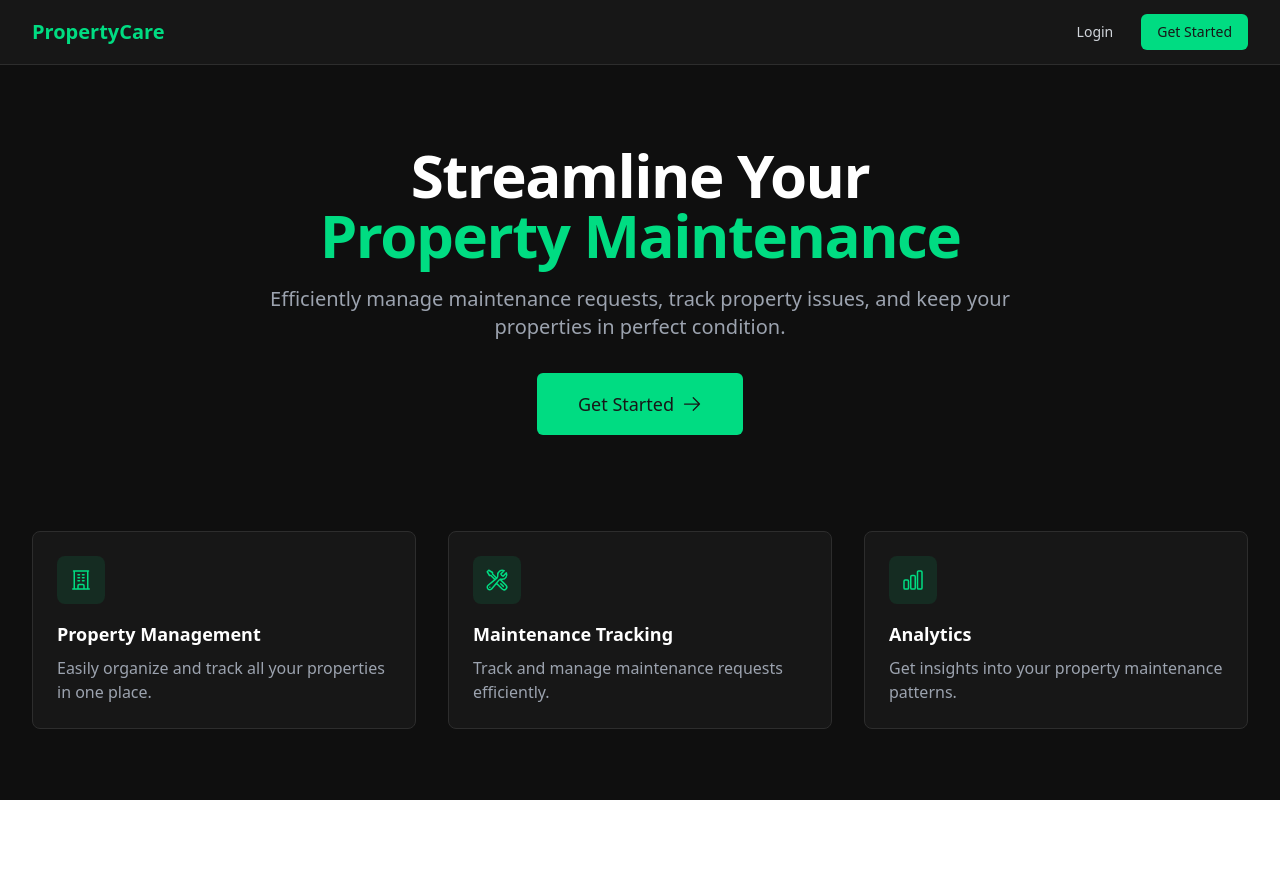
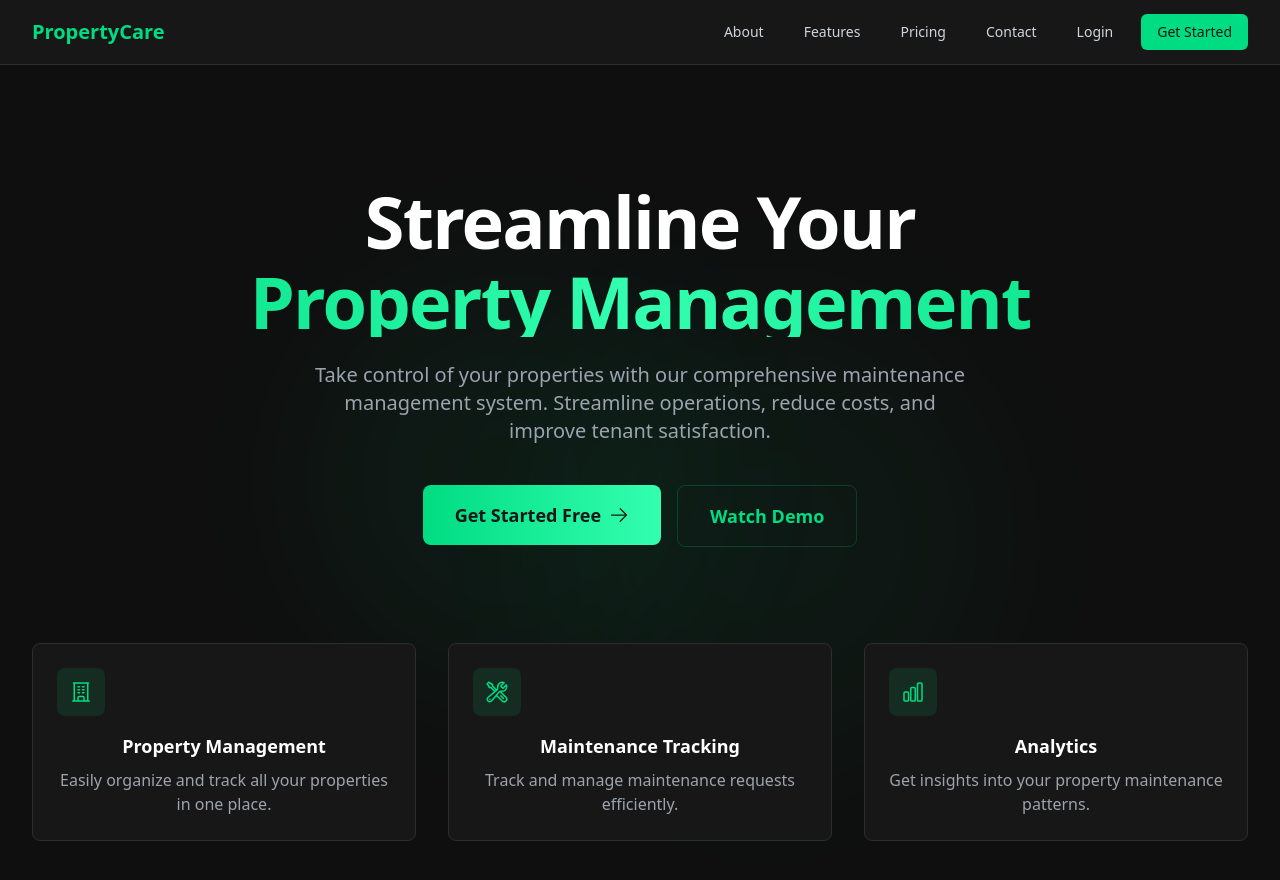
Before and after one commit to GhostMods00/PropertyCare, a React (Vite) app in the folder client/: page / in a window 1280 px wide. Shown: the top 880 px of the page. Before the commit the page ends 800 px from the top, so only its background shows below. Built offline with nearby package versions, Linux system fonts and the light colour scheme; the HTML template or start-up script is replaced by a standard one.

Commit message:
Added Footer

```diff
--- /dev/null
+++ b/client/src/components/home/Footer.jsx
@@ -0,0 +1,73 @@
+import { Link } from 'react-router-dom';
+
+const Footer = () => {
+  return (
+    <footer className="bg-dark-darker pt-12 pb-8">
+      <div className="max-w-7xl mx-auto px-4 sm:px-6 lg:px-8">
+        <div className="grid grid-cols-2 md:grid-cols-4 gap-8 pb-8">
+          <div>
+            <h3 className="text-white font-semibold mb-4">Product</h3>
+            <ul className="space-y-2">
+              <li><Link to="/features" className="text-gray-400 hover:text-primary">Features</Link></li>
+              <li><Link to="/pricing" className="text-gray-400 hover:text-primary">Pricing</Link></li>
+              <li><Link to="/demo" className="text-gray-400 hover:text-primary">Demo</Link></li>
+            </ul>
+          </div>
+          <div>
+            <h3 className="text-white font-semibold mb-4">Company</h3>
+            <ul className="space-y-2">
+              <li><Link to="/about" className="text-gray-400 hover:text-primary">About Us</Link></li>
+              <li><Link to="/contact" className="text-gray-400 hover:text-primary">Contact</Link></li>
+              <li><Link to="/careers" className="text-gray-400 hover:text-primary">Careers</Link></li>
+            </ul>
+          </div>
+          <div>
+            <h3 className="text-white font-semibold mb-4">Resources</h3>
+            <ul className="space-y-2">
+              <li><Link to="/blog" className="text-gray-400 hover:text-primary">Blog</Link></li>
+              <li><Link to="/help" className="text-gray-400 hover:text-primary">Help Center</Link></li>
+              <li><Link to="/guides" className="text-gray-400 hover:text-primary">Guides</Link></li>
+            </ul>
+          </div>
+          <div>
+            <h3 className="text-white font-semibold mb-4">Legal</h3>
+            <ul className="space-y-2">
+              <li><Link to="/privacy" className="text-gray-400 hover:text-primary">Privacy</Link></li>
+              <li><Link to="/terms" className="text-gray-400 hover:text-primary">Terms</Link></li>
+              <li><Link to="/security" className="text-gray-400 hover:text-primary">Security</Link></li>
+            </ul>
+          </div>
+        </div>
+        <div className="pt-8 border-t border-dark-lighter">
+          <div className="flex flex-col md:flex-row justify-between items-center">
+            <div className="text-gray-400">
+              © 2025 PropertyCare. All rights reserved.
+            </div>
+            <div className="flex space-x-6 mt-4 md:mt-0">
+              <a href="#" className="text-gray-400 hover:text-primary">
+                <span className="sr-only">Facebook</span>
+                <svg className="h-6 w-6" fill="currentColor" viewBox="0 0 24 24">
+                  <path d="M22 12c0-5.523-4.477-10-10-10S2 6.477 2 12c0 4.991 3.657 9.128 8.438 9.878v-6.987h-2.54V12h2.54V9.797c0-2.506 1.492-3.89 3.777-3.89 1.094 0 2.238.195 2.238.195v2.46h-1.26c-1.243 0-1.63.771-1.63 1.562V12h2.773l-.443 2.89h-2.33v6.988C18.343 21.128 22 16.991 22 12z" />
+                </svg>
+              </a>
+              <a href="#" className="text-gray-400 hover:text-primary">
+                <span className="sr-only">Twitter</span>
+                <svg className="h-6 w-6" fill="currentColor" viewBox="0 0 24 24">
+                  <path d="M8.29 20.251c7.547 0 11.675-6.253 11.675-11.675 0-.178 0-.355-.012-.53A8.348 8.348 0 0022 5.92a8.19 8.19 0 01-2.357.646 4.118 4.118 0 001.804-2.27 8.224 8.224 0 01-2.605.996 4.107 4.107 0 00-6.993 3.743 11.65 11.65 0 01-8.457-4.287 4.106 4.106 0 001.27 5.477A4.072 4.072 0 012.8 9.713v.052a4.105 4.105 0 003.292 4.022 4.095 4.095 0 01-1.853.07 4.108 4.108 0 003.834 2.85A8.233 8.233 0 012 18.407a11.616 11.616 0 006.29 1.84" />
+                </svg>
+              </a>
+              <a href="#" className="text-gray-400 hover:text-primary">
+                <span className="sr-only">GitHub</span>
+                <svg className="h-6 w-6" fill="currentColor" viewBox="0 0 24 24">
+                  <path d="M12 2C6.477 2 2 6.484 2 12.017c0 4.425 2.865 8.18 6.839 9.504.5.092.682-.217.682-.483 0-.237-.008-.868-.013-1.703-2.782.605-3.369-1.343-3.369-1.343-.454-1.158-1.11-1.466-1.11-1.466-.908-.62.069-.608.069-.608 1.003.07 1.531 1.032 1.531 1.032.892 1.53 2.341 1.088 2.91.832.092-.647.35-1.088.636-1.338-2.22-.253-4.555-1.113-4.555-4.951 0-1.093.39-1.988 1.029-2.688-.103-.253-.446-1.272.098-2.65 0 0 .84-.27 2.75 1.026A9.564 9.564 0 0112 6.844c.85.004 1.705.115 2.504.337 1.909-1.296 2.747-1.027 2.747-1.027.546 1.379.202 2.398.1 2.651.64.7 1.028 1.595 1.028 2.688 0 3.848-2.339 4.695-4.566 4.943.359.309.678.92.678 1.855 0 1.338-.012 2.419-.012 2.747 0 .268.18.58.688.482A10.019 10.019 0 0022 12.017C22 6.484 17.522 2 12 2z" />
+                </svg>
+              </a>
+            </div>
+          </div>
+        </div>
+      </div>
+    </footer>
+  );
+};
+
+export default Footer;
--- a/client/src/pages/Home.jsx
+++ b/client/src/pages/Home.jsx
@@ -3,10 +3,25 @@
 import { ArrowRightIcon, BuildingOfficeIcon, WrenchScrewdriverIcon, ChartBarIcon } from '@heroicons/react/24/outline';
 
 const Home = () => {
+  // Animation variants
   const fadeIn = {
     initial: { opacity: 0, y: 20 },
     animate: { opacity: 1, y: 0 },
     transition: { duration: 0.6 }
+  };
+
+  const containerVariants = {
+    hidden: {},
+    show: {
+      transition: {
+        staggerChildren: 0.2,
+      },
+    },
+  };
+
+  const itemVariants = {
+    hidden: { opacity: 0, y: 20 },
+    show: { opacity: 1, y: 0 },
   };
 
   return (
@@ -19,6 +34,30 @@
               <h1 className="text-primary text-xl font-bold">PropertyCare</h1>
             </div>
             <div className="flex space-x-4">
+              <Link
+                to="/about"
+                className="text-gray-300 hover:text-primary px-3 py-2 rounded-md text-sm font-medium transition-colors"
+              >
+                About
+              </Link>
+              <Link
+                to="/features"
+                className="text-gray-300 hover:text-primary px-3 py-2 rounded-md text-sm font-medium transition-colors"
+              >
+                Features
+              </Link>
+              <Link
+                to="/pricing"
+                className="text-gray-300 hover:text-primary px-3 py-2 rounded-md text-sm font-medium transition-colors"
+              >
+                Pricing
+              </Link>
+              <Link
+                to="/contact"
+                className="text-gray-300 hover:text-primary px-3 py-2 rounded-md text-sm font-medium transition-colors"
+              >
+                Contact
+              </Link>
               <Link
                 to="/login"
                 className="text-gray-300 hover:text-primary px-3 py-2 rounded-md text-sm font-medium transition-colors"
@@ -37,38 +76,95 @@
       </nav>
 
       {/* Hero Section */}
-      <main>
-        <div className="max-w-7xl mx-auto px-4 sm:px-6 lg:px-8 pt-20 pb-16">
+      <div className="relative overflow-hidden pt-[120px] pb-[110px] bg-dark-dark">
+        {/* Animated background elements */}
+        <div className="absolute inset-0 w-full h-full">
           <motion.div
+            animate={{
+              scale: [1, 1.2, 1],
+              opacity: [0.3, 0.2, 0.3],
+            }}
+            transition={{
+              duration: 8,
+              repeat: Infinity,
+              repeatType: "reverse",
+            }}
+            className="absolute top-1/4 left-1/4 w-96 h-96 bg-primary/20 rounded-full blur-3xl"
+          />
+          <motion.div
+            animate={{
+              scale: [1, 1.2, 1],
+              opacity: [0.2, 0.3, 0.2],
+            }}
+            transition={{
+              duration: 8,
+              repeat: Infinity,
+              repeatType: "reverse",
+              delay: 1,
+            }}
+            className="absolute bottom-1/4 right-1/4 w-96 h-96 bg-primary-dark/20 rounded-full blur-3xl"
+          />
+        </div>
+
+        <div className="relative max-w-7xl mx-auto px-4 sm:px-6 lg:px-8">
+          <motion.div
+            variants={containerVariants}
+            initial="hidden"
+            animate="show"
             className="text-center"
-            initial="initial"
-            animate="animate"
-            variants={fadeIn}
           >
-            <h1 className="text-4xl tracking-tight font-extrabold text-white sm:text-5xl md:text-6xl">
-              <span className="block">Streamline Your</span>
-              <span className="block text-primary">Property Maintenance</span>
-            </h1>
-            <p className="mt-3 max-w-md mx-auto text-base text-gray-400 sm:text-lg md:mt-5 md:text-xl md:max-w-3xl">
-              Efficiently manage maintenance requests, track property issues, and keep your properties in perfect condition.
-            </p>
-            <div className="mt-5 max-w-md mx-auto sm:flex sm:justify-center md:mt-8">
+            {/* Main heading */}
+            <motion.h1
+              variants={itemVariants}
+              className="text-4xl md:text-6xl lg:text-7xl font-extrabold tracking-tight"
+            >
+              <span className="block text-white">Streamline Your</span>
+              <span className="block mt-2 bg-gradient-to-r from-primary via-primary-light to-primary bg-clip-text text-transparent">
+                Property Management
+              </span>
+            </motion.h1>
+
+            {/* Subheading */}
+            <motion.p
+              variants={itemVariants}
+              className="mt-6 max-w-2xl mx-auto text-lg md:text-xl text-gray-400"
+            >
+              Take control of your properties with our comprehensive maintenance
+              management system. Streamline operations, reduce costs, and improve tenant satisfaction.
+            </motion.p>
+
+            {/* CTA Buttons */}
+            <motion.div
+              variants={itemVariants}
+              className="mt-10 flex flex-col sm:flex-row gap-4 justify-center"
+            >
               <motion.div
                 whileHover={{ scale: 1.05 }}
                 whileTap={{ scale: 0.95 }}
               >
                 <Link
                   to="/register"
-                  className="flex items-center justify-center px-8 py-3 border border-transparent text-base font-medium rounded-md text-dark bg-primary hover:bg-primary-dark md:py-4 md:text-lg md:px-10 transition-colors"
+                  className="group flex items-center justify-center px-8 py-4 border-0 rounded-lg bg-gradient-to-r from-primary to-primary-light text-dark font-semibold text-lg transition-all hover:shadow-lg hover:shadow-primary/50"
                 >
-                  Get Started
-                  <ArrowRightIcon className="ml-2 h-5 w-5" />
+                  Get Started Free
+                  <ArrowRightIcon className="ml-2 h-5 w-5 group-hover:translate-x-1 transition-transform" />
                 </Link>
               </motion.div>
-            </div>
+
+              <motion.div
+                whileHover={{ scale: 1.05 }}
+                whileTap={{ scale: 0.95 }}
+              >
+                <Link
+                  to="/demo"
+                  className="flex items-center justify-center px-8 py-4 border border-primary/20 rounded-lg text-primary hover:bg-primary/10 font-semibold text-lg transition-all"
+                >
+                  Watch Demo
+                </Link>
+              </motion.div>
             </motion.div>
 
-          {/* Features Section */}
+            {/* Feature Cards */}
             <motion.div
               className="mt-24 grid grid-cols-1 gap-8 sm:grid-cols-2 lg:grid-cols-3"
               initial={{ opacity: 0, y: 20 }}
@@ -111,8 +207,9 @@
                 <p className="text-gray-400">Get insights into your property maintenance patterns.</p>
               </motion.div>
             </motion.div>
+          </motion.div>
         </div>
-      </main>
+      </div>
     </div>
   );
 };
```
Lines whose indentation alone changed are shown as unchanged.
